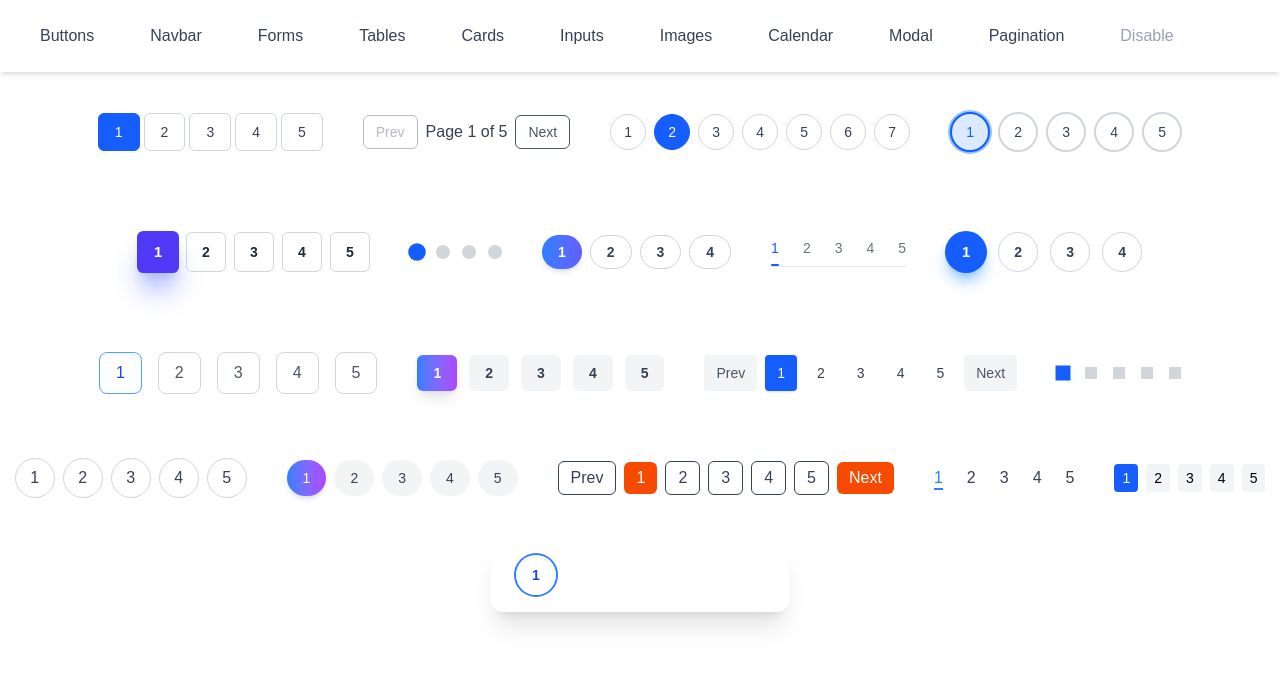
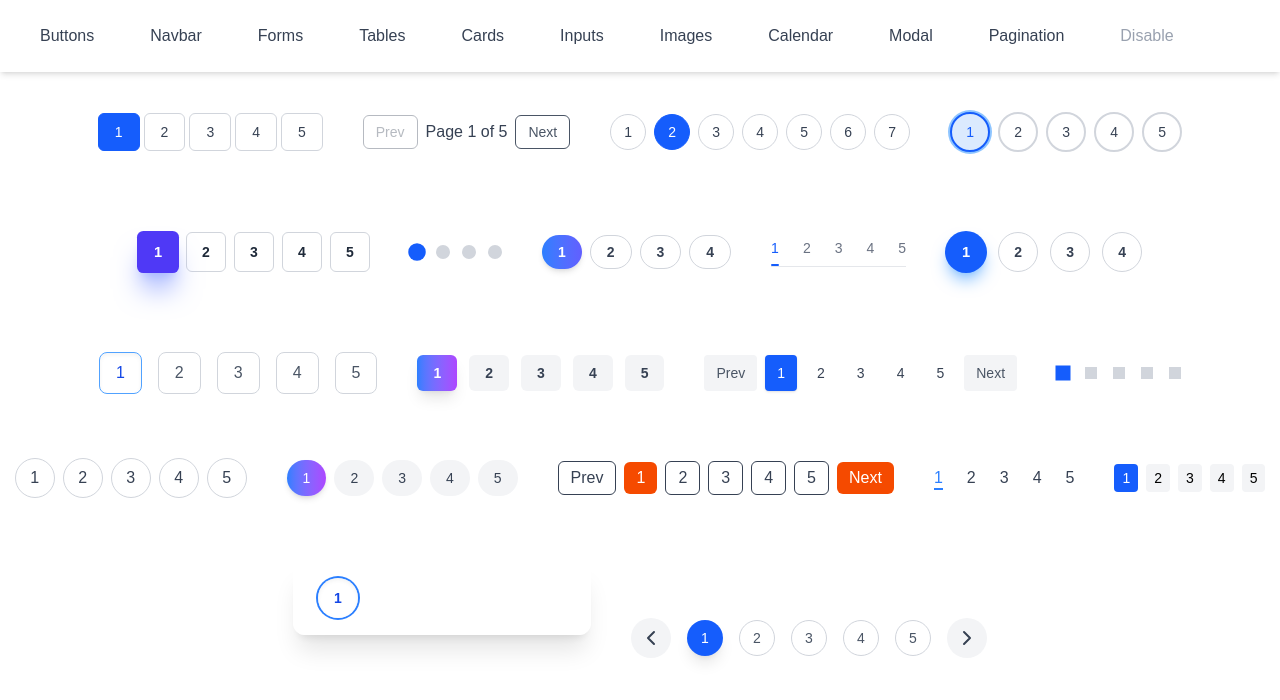
Before and after one commit to Prohor722/tailwind_compoenets, a Next.js app: page /pagination in a window 1280 px wide. Shown: the top 700 px of the page. Built offline with nearby package versions, Linux system fonts and the light colour scheme.

Commit message:
another pagination added

```diff
--- a/app/pagination/page.tsx
+++ b/app/pagination/page.tsx
@@ -1,5 +1,6 @@
 "use client";
 import { useEffect, useState } from "react";
+import { ChevronLeft, ChevronRight } from "lucide-react";
 
 const PaginationPage = () => {
   const [current, setCurrent] = useState(1);
@@ -43,8 +44,7 @@ const PaginationPage = () => {
     const first = shortPages[0];
 
     if (
-      (shortPagesActive === first && shortPagesActive > longPages[1])
-      ||
+      (shortPagesActive === first && shortPagesActive > longPages[1]) ||
       (shortPagesActive === last && //active=9 last=9
         shortPagesActive < longPages.length - 1) //len 10
     ) {
@@ -56,25 +56,23 @@ const PaginationPage = () => {
         shortPagesActive + 2,
       ]);
     } else if (
-      (shortPagesActive === last && //active=9 last=9
-      shortPagesActive < longPages.length) //len 9
+      shortPagesActive === last && //active=9 last=9
+      shortPagesActive < longPages.length //len 9
     ) {
       setShortPages([
         shortPagesActive - 3,
         shortPagesActive - 2,
-        shortPagesActive -1,
+        shortPagesActive - 1,
         shortPagesActive,
-        shortPagesActive +1,
+        shortPagesActive + 1,
       ]);
-    }
-    else if(shortPagesActive === first && shortPagesActive > longPages[0])
-    {
+    } else if (shortPagesActive === first && shortPagesActive > longPages[0]) {
       setShortPages([
         shortPagesActive - 1,
         shortPagesActive,
-        shortPagesActive +1,
-        shortPagesActive +2,
-        shortPagesActive +3,
+        shortPagesActive + 1,
+        shortPagesActive + 2,
+        shortPagesActive + 3,
       ]);
     }
   }, [shortPagesActive]);
@@ -455,14 +453,47 @@ const PaginationPage = () => {
             onClick={() => setPage(i + 1)}
             className={`w-10 h-10 text-sm font-semibold rounded-full transition-all duration-300 ${
               page === i + 1
-                ? 'bg-white/60 text-blue-700 shadow-inner ring-2 ring-blue-500'
-                : 'text-white hover:bg-white/20'
+                ? "bg-white/60 text-blue-700 shadow-inner ring-2 ring-blue-500"
+                : "text-white hover:bg-white/20"
             }`}
           >
             {i + 1}
           </button>
         ))}
       </div>
+
+      {/* Pagination 19  */}
+      <div className="flex items-center justify-center mt-20 gap-4">
+        <button
+          onClick={prev}
+          className="p-2 rounded-full bg-gray-100 text-gray-700 hover:bg-blue-100 transition"
+        >
+          <ChevronLeft />
+        </button>
+
+        {Array.from({ length: totalPages }).map((_, i) => (
+          <button
+            key={i}
+            onClick={() => setPage(i + 1)}
+            className={`w-9 h-9 rounded-full flex items-center justify-center font-medium text-sm transition-all duration-300 ${
+              page === i + 1
+                ? "bg-blue-600 text-white shadow-lg"
+                : "bg-white border text-gray-600 border-gray-300 hover:bg-blue-50"
+            }`}
+          >
+            {i + 1}
+          </button>
+        ))}
+
+        <button
+          onClick={next}
+          className="p-2 rounded-full bg-gray-100 text-gray-700 hover:bg-blue-100 transition"
+        >
+          <ChevronRight />
+        </button>
+      </div>
+
+
     </div>
   );
 };
```
